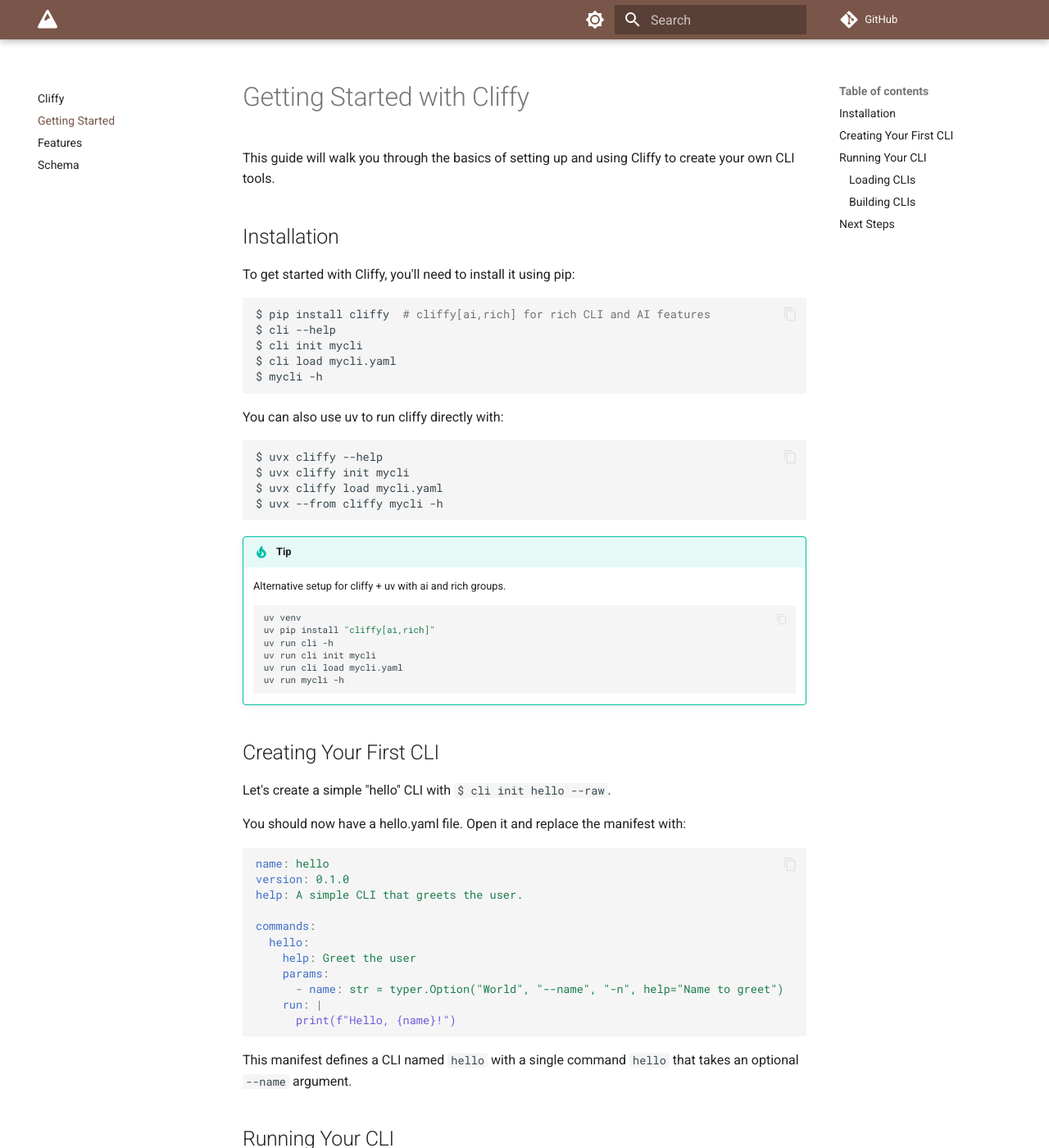
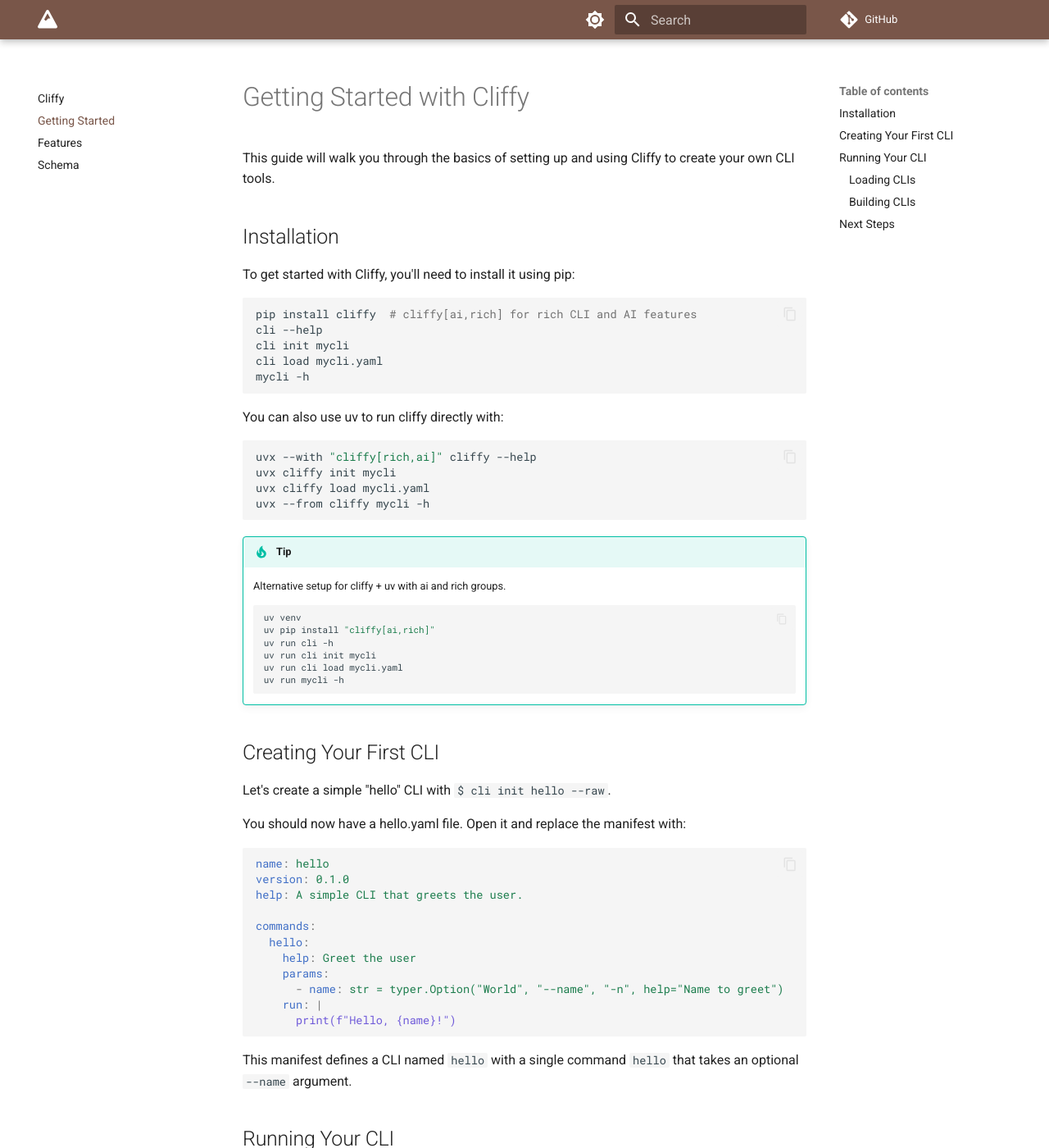
Before and after one commit to jaykv/cliffy, an MkDocs documentation site: the page built from docs/getting-started.md, in a window 1280 px wide and 1400 px high. Shown: the whole window at 82% size. Built offline with MkDocs 1.6.1 and Material for MkDocs 9.7.7, drawn with Linux system fonts in a browser that asks for light colours; comment, search, counter and statistics services are not loaded.

Commit message:
update docs

````diff
--- a/docs/getting-started.md
+++ b/docs/getting-started.md
@@ -7,19 +7,19 @@
 To get started with Cliffy, you'll need to install it using pip:
 
 ```bash
-$ pip install cliffy  # cliffy[ai,rich] for rich CLI and AI features
-$ cli --help
-$ cli init mycli
-$ cli load mycli.yaml
-$ mycli -h
+pip install cliffy  # cliffy[ai,rich] for rich CLI and AI features
+cli --help
+cli init mycli
+cli load mycli.yaml
+mycli -h
 ```
 
 You can also use uv to run cliffy directly with:
 ```bash
-$ uvx cliffy --help
-$ uvx cliffy init mycli
-$ uvx cliffy load mycli.yaml
-$ uvx --from cliffy mycli -h
+uvx --with "cliffy[rich,ai]" cliffy --help
+uvx cliffy init mycli
+uvx cliffy load mycli.yaml
+uvx --from cliffy mycli -h
 ```
 
 !!! tip
@@ -60,7 +60,7 @@
 To run your CLI, use the `cli run` command followed by the path to your manifest file:
 
 ```bash
-$ cli run hello.yaml -- hello --name "Your Name"
+cli run hello.yaml -- hello --name "Your Name"
 ```
 
 This will output:
@@ -74,13 +74,13 @@
 You can load the CLI using the `cli load` command to avoid needing to prefix `cli run hello.yaml` for each trigger:
 
 ```bash
-$ cli load hello.yaml
+cli load hello.yaml
 ```
 
 This command loads the generated CLI into the current Python environment. You can then run the CLI directly from the terminal by its name:
 
 ```bash
-$ hello -h
+hello -h
 ```
 
 ### Building CLIs
@@ -88,13 +88,13 @@
 To build a CLI into a portable zipapp, you can run the `cli build` command:
 
 ```bash
-$ cli build hello.yaml -o dist
+cli build hello.yaml -o dist
 ```
 
 This command builds a portable zipapp containing the CLI and its package requirements, outputting it to the `dist` directory. You can then run the built CLI:
 
 ```bash
-$ ./dist/hello -h
+./dist/hello -h
 ```
 
 ## Next Steps
````
